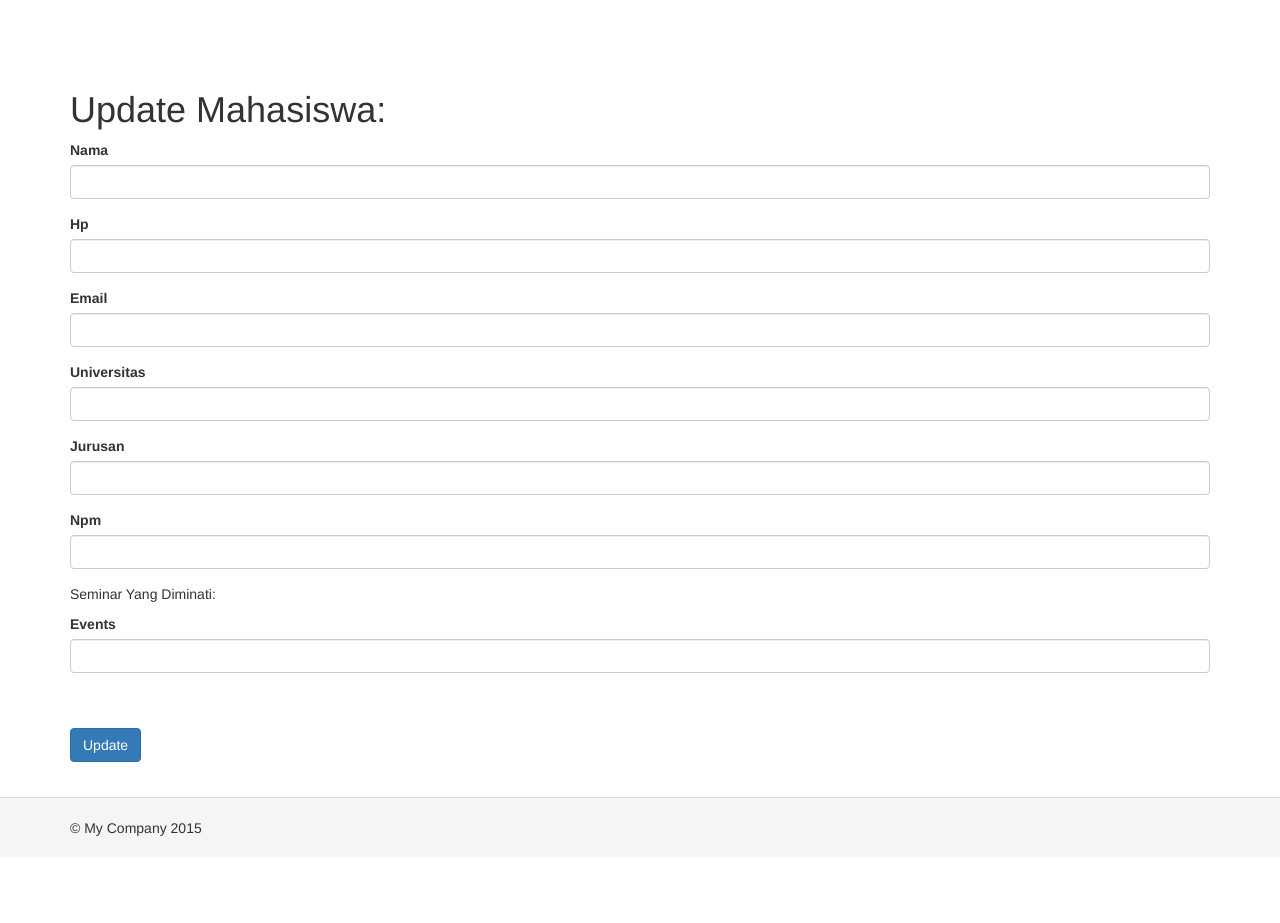
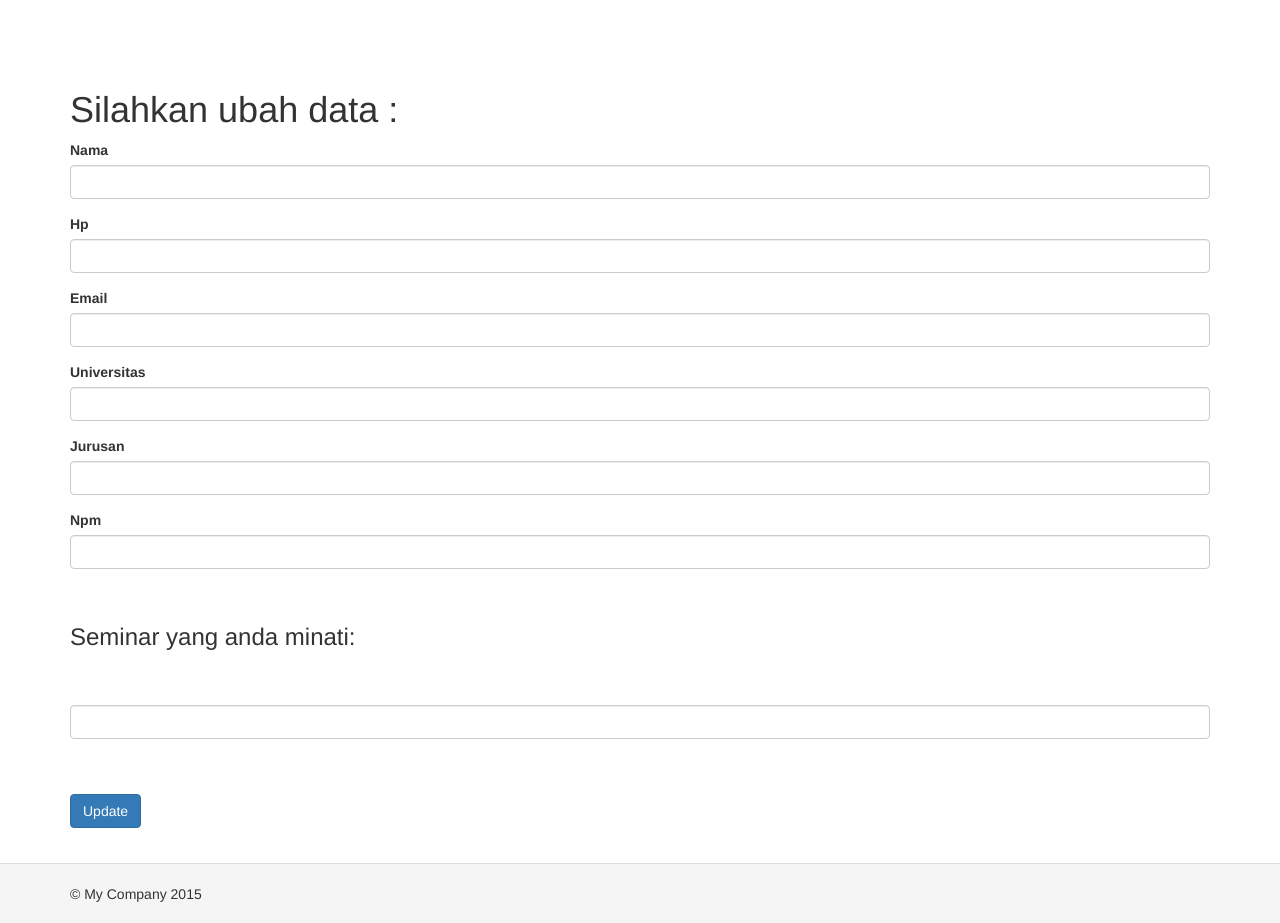
Before and after one commit to henrybagus/seminar, a Yii app: template views/peserta/update.php in a window 1280 px wide. Before the commit the page ends 836 px from the top, so only its background shows below. Run offline with PHP 8.4 and a stand-in for Yii, Linux system fonts and the light colour scheme; the template is opened without the code that fills it, so the values that code supplies are empty; form fields are guessed from the names that the template uses; some libraries are stand-ins or nearby versions.

Commit message:
Edit views peserta dan model peserta per 23 Sept

```diff
--- a/models/Peserta.php
+++ b/models/Peserta.php
@@ -35,7 +35,7 @@ class Peserta extends \yii\db\ActiveRecord
     public function rules()
     {
         return [
-            [['nama', 'hp', 'email', 'universitas', 'jurusan', 'npm'], 'required'],
+            [['nama', 'hp', 'email', 'universitas', 'jurusan', 'npm','events'], 'required'],
             [['nama', 'jurusan'], 'string', 'max' => 50],
             [['hp'], 'string', 'max' => 12],
             [['email'], 'string', 'max' => 30],
--- a/views/peserta/_form.php
+++ b/views/peserta/_form.php
@@ -26,13 +26,9 @@ use yii\helpers\ArrayHelper;
     <?= $form->field($model, 'npm')->textInput(['maxlength' => 255]) ?>
 
 	<div class="seminarlist">
-		<p>
+		</br>
 		<?php
-			echo "Seminar Yang Diminati:";
-		?>
-		</p>
-		<?php
-			echo $form->field($model, 'events')->checkboxList(ArrayHelper::map($model_event,"id","nama"));
+			echo $form->field($model, 'events')->checkboxList(ArrayHelper::map($model_event,"id","nama"),['separator'=>'</br></br>'])->label('<h3>Seminar yang anda minati:</h3></br></br>');
 		?>
 	</div>
 	<br><br>
--- a/views/peserta/update.php
+++ b/views/peserta/update.php
@@ -5,8 +5,8 @@ use yii\helpers\Html;
 /* @var $this yii\web\View */
 /* @var $model app\models\Mahasiswa */
 
-$this->title = 'Update Mahasiswa: ' . ' ' . $model->nama;
-$this->params['breadcrumbs'][] = ['label' => 'Peserta-peserta', 'url' => ['index']];
+$this->title = 'Silahkan ubah data : ' . ' ' . $model->nama;
+
 $this->params['breadcrumbs'][] = ['label' => $model->nama, 'url' => ['view', 'id' => $model->id]];
 $this->params['breadcrumbs'][] = 'Update';
 ?>
--- a/views/peserta/view.php
+++ b/views/peserta/view.php
@@ -7,7 +7,7 @@ use yii\widgets\DetailView;
 /* @var $model app\models\Peserta */
 
 $this->title = $model->nama;
-$this->params['breadcrumbs'][] = ['label' => 'Peserta', 'url' => ['index']];
+
 $this->params['breadcrumbs'][] = $this->title;
 ?>
 <div class="peserta-view">
```
